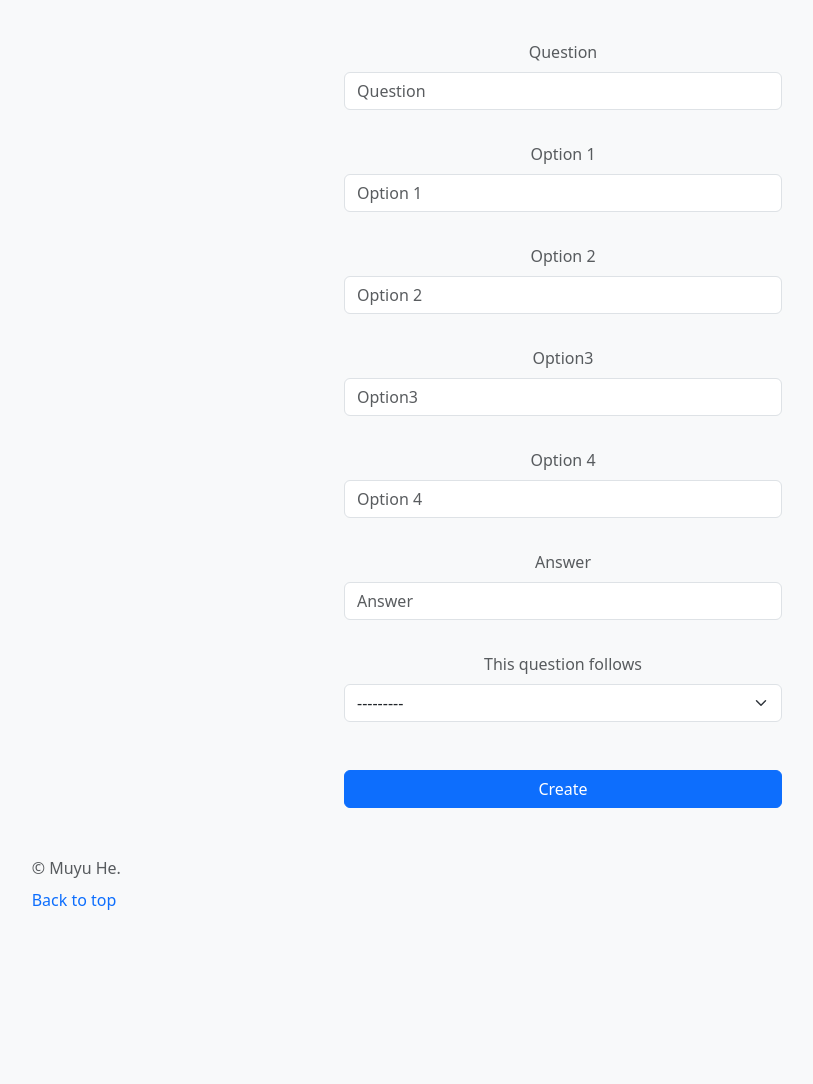
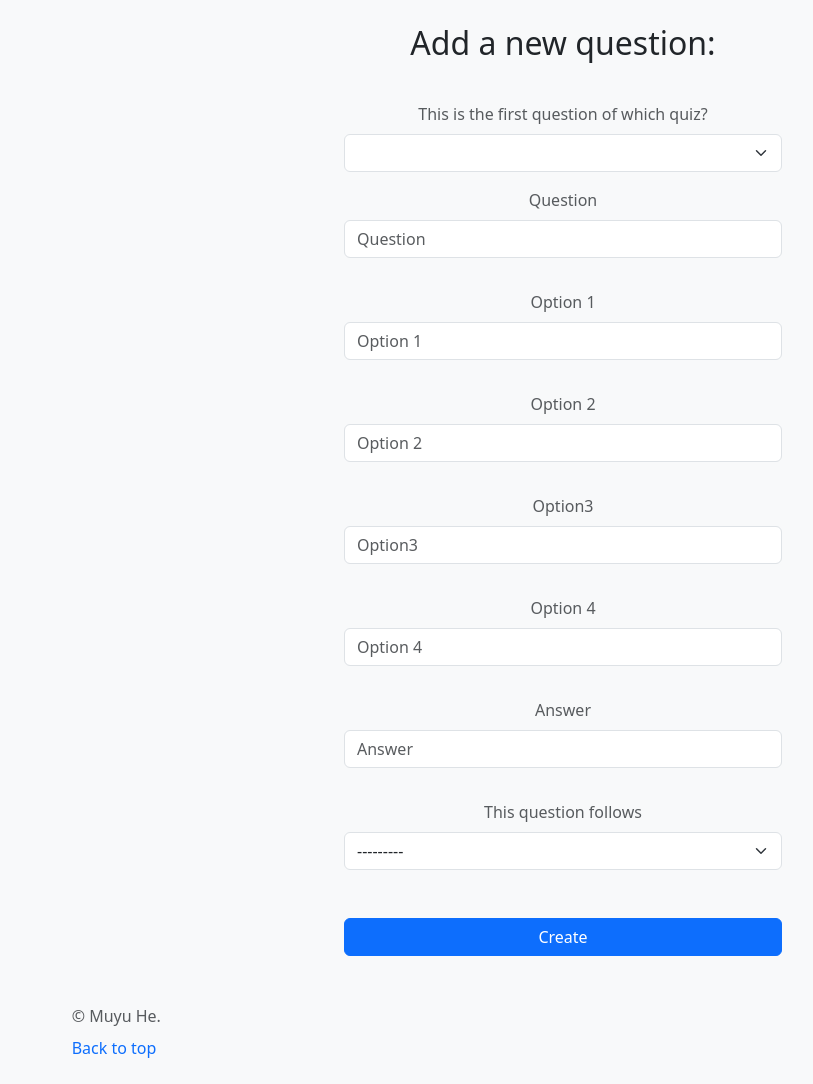
Before and after one commit to RiddleHe/QuizAcademy, a Django app: page /add_question/ in a window 1280 px wide. Shown: the part 96-1180 px from the top of the page, without its empty margins (77-890 px from the left). Before the commit the page ends 1006 px from the top, so only its background shows below. Run offline with Django 4.2, Linux system fonts and the light colour scheme; a user stored in the database is signed in; data comes from the database, SQL or seed files in the repository; both versions use the stored data as it was after the commit; some libraries are stand-ins or nearby versions.

Commit message:
Created the add quiz page and enabled functions to add question to either the head or the middle of the quiz.

```diff
--- a/quizzes/forms.py
+++ b/quizzes/forms.py
@@ -1,5 +1,5 @@
 from django.forms import ModelForm
-from .models import Question
+from .models import Question, Quiz
 from django.contrib.auth.forms import UserCreationForm
 from django.contrib.auth.models import User
 
@@ -9,6 +9,12 @@
         fields=['curr_question', 'op1', 'op2', 'op3', 'op4', 'answer', 'prev_question']
         labels={'curr_question': 'Question', 'op1': 'Option 1', 'op2': 'Option 2', 'op3': 'Option3', 'op4': 'Option 4', 'prev_question': 'This question follows'}
 
+class AddQuiz(ModelForm):
+    class Meta:
+        model=Quiz
+        fields=['name']
+        labels={'name': 'Name'}
+
 class CreateUserForm(UserCreationForm):
     class Meta:
         model=User
--- a/quizzes/models.py
+++ b/quizzes/models.py
@@ -11,8 +11,8 @@
     op3 = models.CharField(max_length=200, null=True)
     op4 = models.CharField(max_length=200, null=True)
     answer = models.CharField(max_length=200, null=True)
-    next_question = models.ForeignKey(to='Question', null=True, blank=True, on_delete=models.CASCADE, related_name='next')
-    prev_question = models.ForeignKey(to='Question', null=True, blank=True, on_delete=models.CASCADE, related_name='prev')
+    next_question = models.ForeignKey(to='Question', null=True, blank=True, on_delete=models.SET_NULL, related_name='next')
+    prev_question = models.ForeignKey(to='Question', null=True, blank=True, on_delete=models.SET_NULL, related_name='prev')
 
     def __str__(self):
         return self.curr_question
--- a/quizzes/templates/quizzes/add_question.html
+++ b/quizzes/templates/quizzes/add_question.html
@@ -4,12 +4,25 @@
 {% block header %}
     <div class="container">
         <div class="row">
+            <div class="col-md-12">
+                <h2 class="text-dark text-center">Add a new question:</h2>
+            </div>
             <div class="col-md-3"></div>
             <div class="col-sm-12 col-md-6 bg-light pt-3 pb-4">
-                <form class="form text-center text-muted mx-5 d-grid gap-3" action="{% url 'quizzes:add_question' %}" method="post">
+                <form class="form text-center text-muted mx-5 d-grid gap-3" id="question_form" action="{% url 'quizzes:add_question' %}" method="post">
                     {% csrf_token %}
+                    <div class="mt-3">
+                        <label for="quiz_name" class="form-label">This is the first question of which quiz?</label>
+                        <select class="form-select" form="question_form" id="quiz_name" name="quiz_name">
+                            <option value="none"></option>
+                            {% for quiz in quizzes %}
+                            <option value="{{quiz.name}}">{{quiz.name}}</option>
+                            {% endfor %}
+                        </select>
+                    </div>
                     {% bootstrap_form form %}
                     <button class="btn btn-primary mt-3" name="submit">Create</button>
+
                 </form>
             </div>
             <div class="col-md-3"></div>
--- a/quizzes/templates/quizzes/base.html
+++ b/quizzes/templates/quizzes/base.html
@@ -28,7 +28,7 @@
     <header class="blog-header py-4 px-5">
         <div class="row flex-nowrap justify-content-between align-items-center">
             <div class="col-4 pt-1">
-                <a class="btn btn-sm btn-outline-secondary me-4" href="#">Add quiz</a>
+                <a class="btn btn-sm btn-outline-secondary me-4" href="{% url 'quizzes:add_quiz' %}">Add quiz</a>
                 <a class="btn btn-sm btn-outline-secondary" href="{% url 'quizzes:add_question' %}">Add question</a>
             </div>
             <div class="col-4 text-center">
@@ -62,7 +62,7 @@
     </div>
 
 
-    <footer class="blog-footer bg-light text-start py-4" style="background-color: #F2E5D7">
+    <footer class="blog-footer bg-light text-start py-4 px-5" style="background-color: #F2E5D7">
         <div class="row">
             <div class="col-lg-3 offset-lg-1">
                 <div class="text-muted mb-2">&copy; Muyu He.</div>
--- a/quizzes/urls.py
+++ b/quizzes/urls.py
@@ -13,5 +13,6 @@
     re_path('^result/$', views.result, name='result'),
     # for adding questions
     re_path('^add_question/$', views.add_question, name='add_question'),
-
+    # for adding quizzes
+    re_path('^add_quiz/$', views.add_quiz, name='add_quiz'),
 ]
--- a/quizzes/views.py
+++ b/quizzes/views.py
@@ -2,7 +2,7 @@
 from django.http import HttpResponseRedirect
 from django.urls import reverse
 from django.contrib.auth.decorators import login_required
-from .forms import AddQuestion
+from .forms import AddQuestion, AddQuiz
 
 
 from .models import Question, Quiz, Score
@@ -89,6 +89,7 @@
 @login_required
 def add_question(request):
     """Add a new question and set up what the previous question is"""
+    quizzes = Quiz.objects.all()
     if request.method != 'POST':
         form = AddQuestion()
 
@@ -96,14 +97,42 @@
         form = AddQuestion(request.POST)
         if form.is_valid():
             new_question=form.save(commit=False)
+            # if the question is not the ehad
             prev = new_question.prev_question
-            new_question.next_question = prev.next_question
-            next = new_question.next_question
-            next.prev_question = new_question
-            prev.next_question = new_question
+            if prev != None:
+                new_question.next_question = prev.next_question
+                next = new_question.next_question
+                if next != None:
+                    next.prev_question = new_question
+                prev.next_question = new_question
+            # if question is the head
+            else:
+                quiz_name = request.POST.get("quiz_name")
+                quiz = Quiz.objects.get(name=quiz_name)
+                if quiz.head != None:
+                    new_question.next_question = quiz.head
+                    quiz.head.prev_question = new_question
+                quiz.head = new_question
             new_question.save()
+            quiz.save()
             return HttpResponseRedirect(reverse('quizzes:index'))
 
 
+    context={'form': form, 'quizzes': quizzes}
+    return render(request, 'quizzes/add_question.html', context)
+
+@login_required
+def add_quiz(request):
+    """Add a new quiz and proceed to add head question"""
+    if request.method != 'POST':
+        form = AddQuiz()
+
+    else:
+        form = AddQuiz(request.POST)
+        if form.is_valid():
+            form.save()
+            return HttpResponseRedirect(reverse('quizzes:add_question'))
+
+
     context={'form': form}
-    return render(request, 'quizzes/add_question.html', context)
+    return render(request, 'quizzes/add_quiz.html', context)
```
Also changed, not shown: quizzes/templates/quizzes/add_quiz.html (added, +24 -0 lines), db.sqlite3, quizzes/migrations/0013_alter_question_next_question_and_more.py (added), 4 other files.
